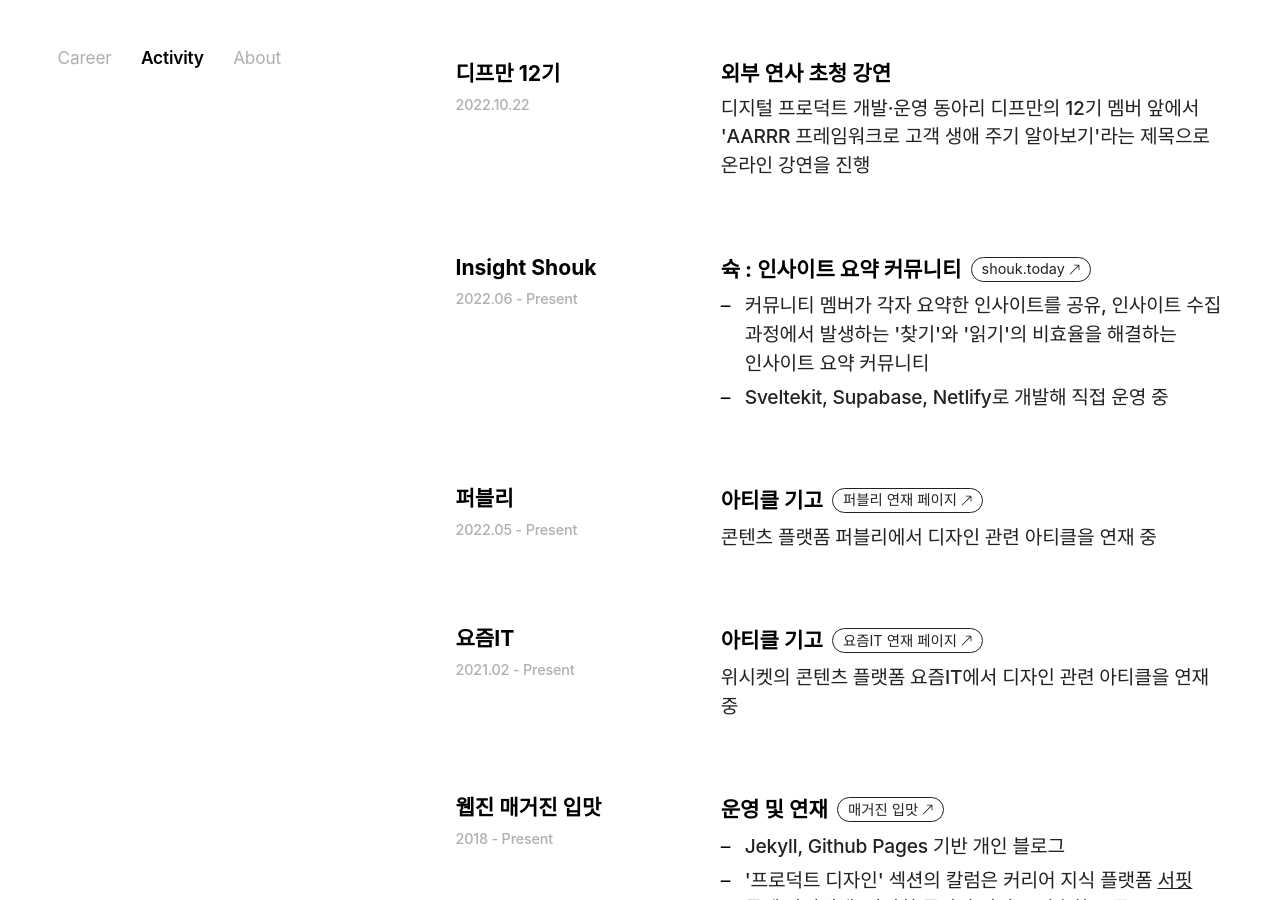
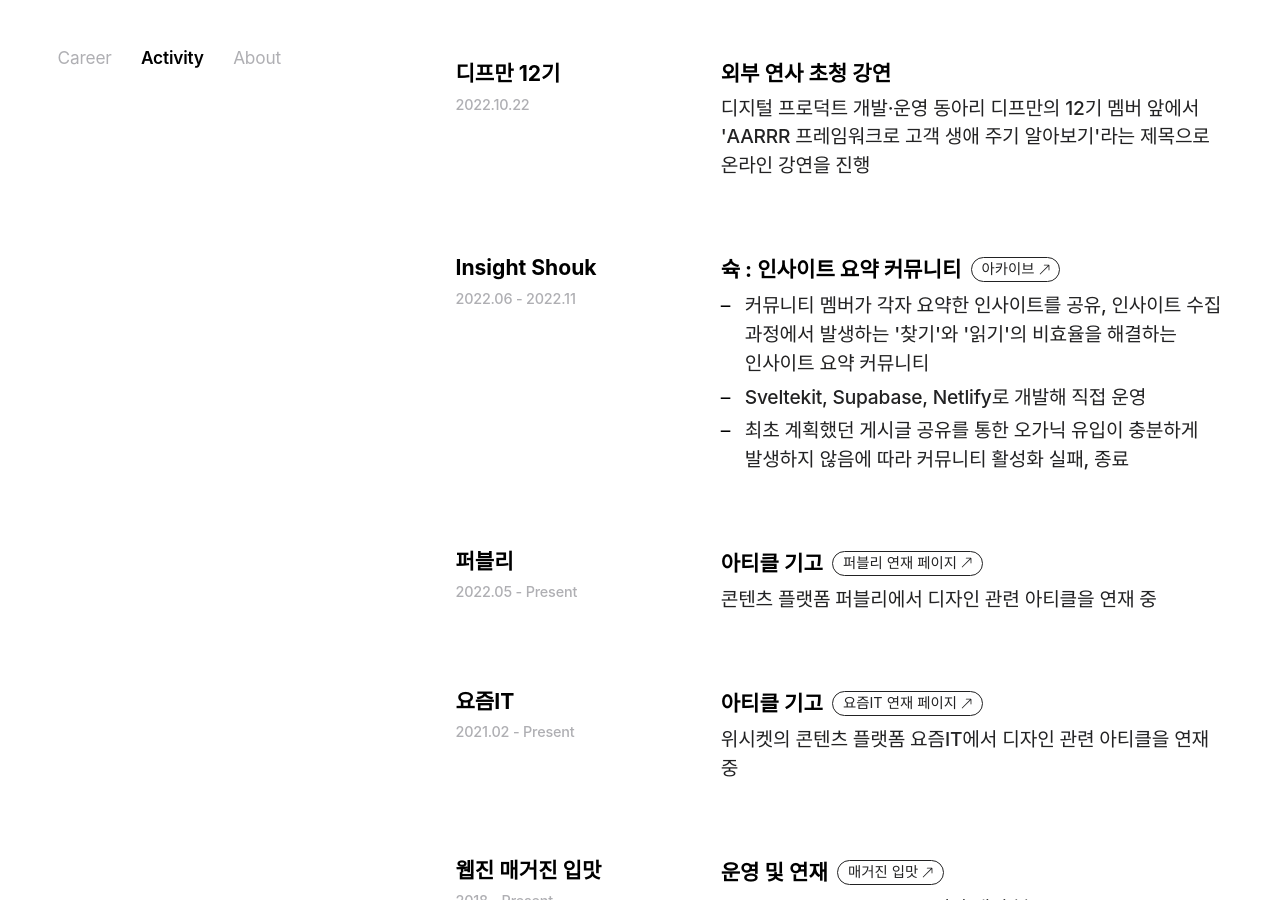
Before and after one commit to dewberry9/proj.dewberry.github.io, a Jekyll site: the page built from resume/index.html, in a window 1280 px wide and 900 px high, scrolled down 3486 px. Built offline with Jekyll 4.4.1, drawn with Linux system fonts in a browser that asks for light colours; some web fonts are replaced.

Commit message:
fix: Resume, Insight Shouk Closed

```diff
--- a/resume/index.html
+++ b/resume/index.html
@@ -355,17 +355,18 @@
                             <li class="job-item col-container col-3">
                                 <header>
                                     <h5>Insight Shouk</h5>
-                                    <span>2022.06 - Present</span>
+                                    <span>2022.06 - 2022.11</span>
                                 </header>
                                 <article class="col-2to3">
                                     <h5>슉 : 인사이트 요약 커뮤니티
-                                        <a title="슉 바로가기" class="link-tag" href="https://shouk.today?utm_source=resume" target="_blank" rel="noopener noreferrer">shouk.today
+                                        <a title="Insight Shouk 아카이브" class="link-tag" href="https://main--snazzy-heliotrope-1f1a13.netlify.app/" target="_blank" rel="noopener noreferrer">아카이브
                                             <svg xmlns="http://www.w3.org/2000/svg" viewBox="0 0 24 24"><path fill="currentColor" d="M16.293 7H11.5a.5.5 0 1 1 0-1h6a.5.5 0 0 1 .5.5v6a.5.5 0 1 1-1 0V7.707L6.854 17.854a.5.5 0 0 1-.708-.708L16.293 7Z"/></svg>
                                         </a>
                                     </h5>
                                     <ul class="strip-list">
                                         <li><p>커뮤니티 멤버가 각자 요약한 인사이트를 공유, 인사이트 수집 과정에서 발생하는 '찾기'와 '읽기'의 비효율을 해결하는 인사이트 요약 커뮤니티</p></li>
-                                        <li><p>Sveltekit, Supabase, Netlify로 개발해 직접 운영 중</p></li>
+                                        <li><p>Sveltekit, Supabase, Netlify로 개발해 직접 운영</p></li>
+                                        <li><p>최초 계획했던 게시글 공유를 통한 오가닉 유입이 충분하게 발생하지 않음에 따라 커뮤니티 활성화 실패, 종료</p></li>
                                     </ul>
                                 </article>
                             </li>
```
